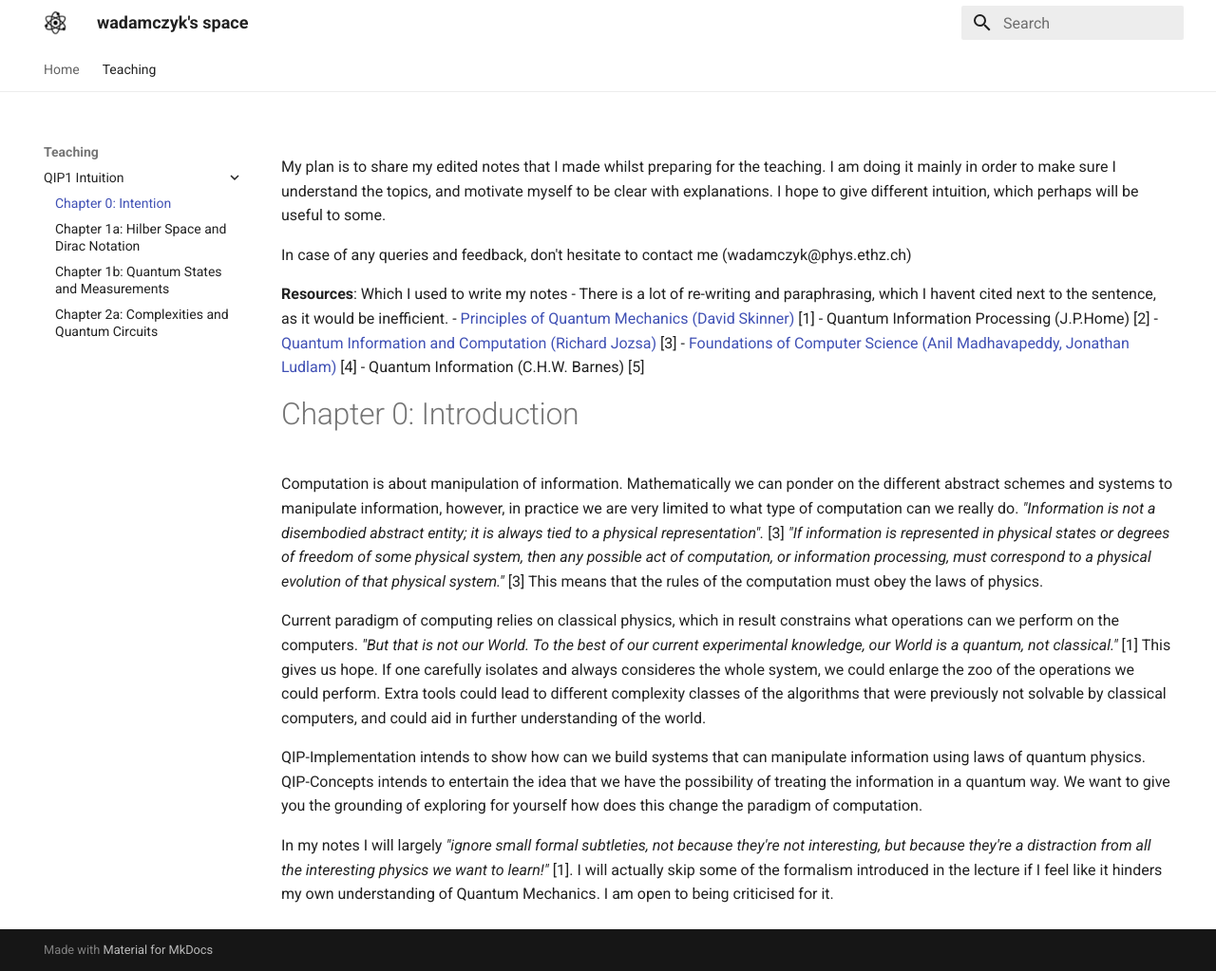
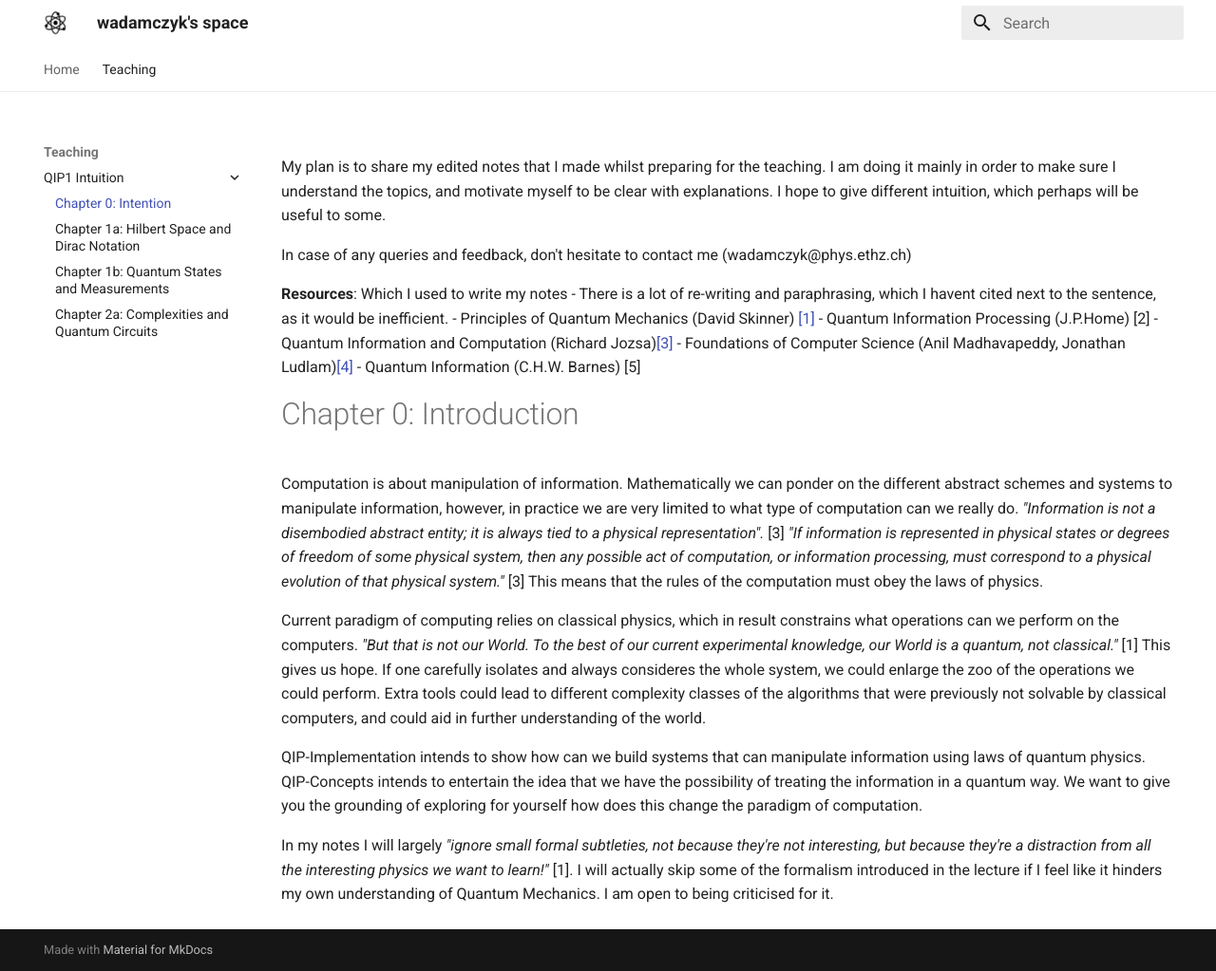
Before and after one commit to wojtekadamczyk3/wadamczyk, an MkDocs documentation site: the page built from docs/qip1_intuition/ch0_intention.md, in a window 1280 px wide and 1023 px high. Shown: the whole window at 95% size. Built offline with MkDocs 1.6.1 and Material for MkDocs 9.7.7, drawn with Linux system fonts in a browser that asks for light colours.

Commit message:
changed enumeration

```diff
--- a/docs/qip1_intuition/ch0_intention.md
+++ b/docs/qip1_intuition/ch0_intention.md
@@ -3,10 +3,10 @@ My plan is to share my edited notes that I made whilst preparing for the teachin
 In case of any queries and feedback, don't hesitate to contact me (wadamczyk@phys.ethz.ch)
 
 **Resources**: Which I used to write my notes - There is a lot of re-writing and paraphrasing, which I havent cited next to the sentence, as it would be inefficient.
-- [Principles of Quantum Mechanics (David Skinner)](https://www.damtp.cam.ac.uk/user/dbs26/PQM.html) [1]
+- Principles of Quantum Mechanics (David Skinner) [[1]](https://www.damtp.cam.ac.uk/user/dbs26/PQM.html)
 - Quantum Information Processing (J.P.Home) [2]
-- [Quantum Information and Computation (Richard Jozsa)](https://www.qi.damtp.cam.ac.uk/files/PartIIIQC/Part%202%20QIC%20lecturenotes.pdf) [3]
-- [Foundations of Computer Science (Anil Madhavapeddy, Jonathan Ludlam)](https://www.cl.cam.ac.uk/teaching/2324/FoundsCS/focs-202324-v1.5.pdf) [4]
+- Quantum Information and Computation (Richard Jozsa)[[3]](https://www.qi.damtp.cam.ac.uk/files/PartIIIQC/Part%202%20QIC%20lecturenotes.pdf)
+- Foundations of Computer Science (Anil Madhavapeddy, Jonathan Ludlam)[[4]](https://www.cl.cam.ac.uk/teaching/2324/FoundsCS/focs-202324-v1.5.pdf)
 - Quantum Information (C.H.W. Barnes) [5]
 
 # Chapter 0: Introduction
--- a/mkdocs.yml
+++ b/mkdocs.yml
@@ -18,7 +18,7 @@ nav:
   - "Teaching":
     - "QIP1 Intuition":
       - "Chapter 0: Intention": qip1_intuition/ch0_intention.md
-      - "Chapter 1a: Hilber Space and Dirac Notation": qip1_intuition/ch1a_hilbert_dirac.md
+      - "Chapter 1a: Hilbert Space and Dirac Notation": qip1_intuition/ch1a_hilbert_dirac.md
       - "Chapter 1b: Quantum States and Measurements": qip1_intuition/ch1b_tools.md
       - "Chapter 2a: Complexities and Quantum Circuits": qip1_intuition/ch2a_complexities.md
 
```
